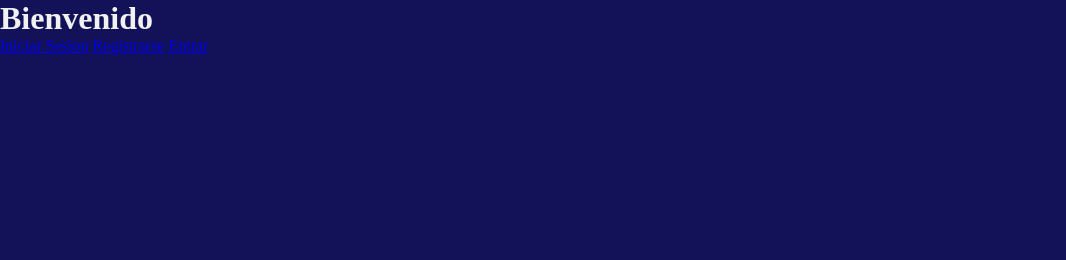
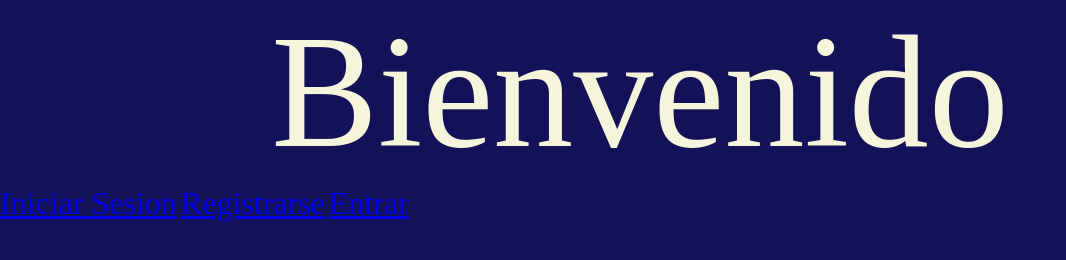
Before and after one commit to nicogm22/PreEntrega1-NicolasGarciaMacchioni, a plain HTML site: page index.html in a window 1280 px wide. Shown: the whole page, without its empty margins (0-1066 px from the left). Drawn offline with Linux system fonts and the light colour scheme.

Commit message:
cambios minimos en css

```diff
--- a/css/style.css
+++ b/css/style.css
@@ -9,3 +9,14 @@ body {
   background-color: rgb(19, 18, 88);
   color: rgb(241, 241, 241);
 }
+
+.bienvenido {
+  text-align: center;
+  color: beige;
+  font-size: 1000%;
+  font-weight: normal;
+}
+
+.botonesBienvenido a {
+  font-size: 200%;
+}
--- a/index.html
+++ b/index.html
@@ -13,9 +13,9 @@
 
   <main>
 
+    <h1 class="bienvenido">Bienvenido</h1>
 
-    <div>
-      <h1 class="bienvenido">Bienvenido</h1>
+    <div class="botonesBienvenido">
 
       <a class="botonIniciarSesion" href="./pages/inciarSesion.html">Iniciar Sesion</a>
 
```
Also changed, not shown: pages/calculadora.html (+1 -1 lines), pages/inciarSesion.html (+2 -2 lines), pages/registro.html (+2 -2 lines).
